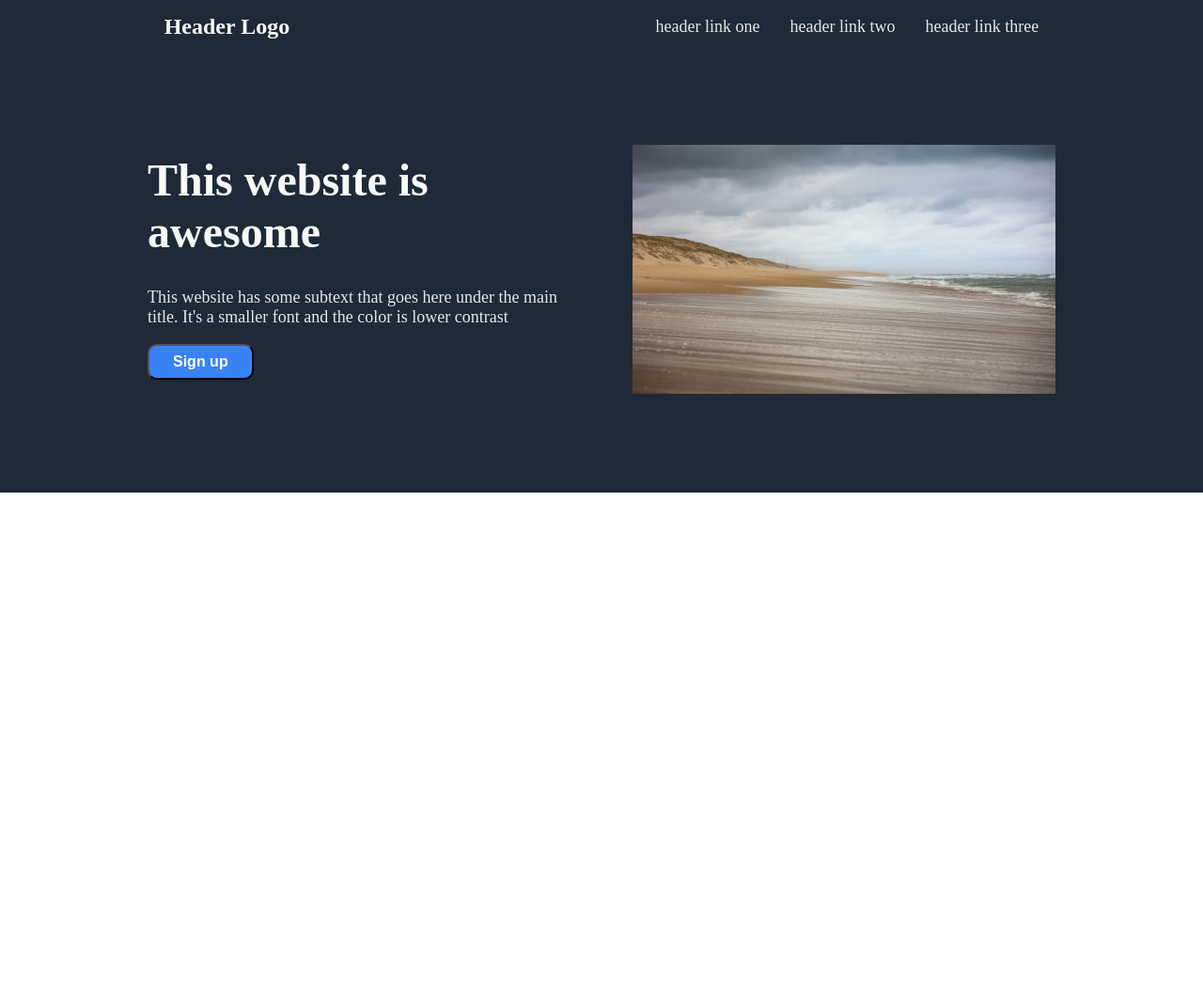
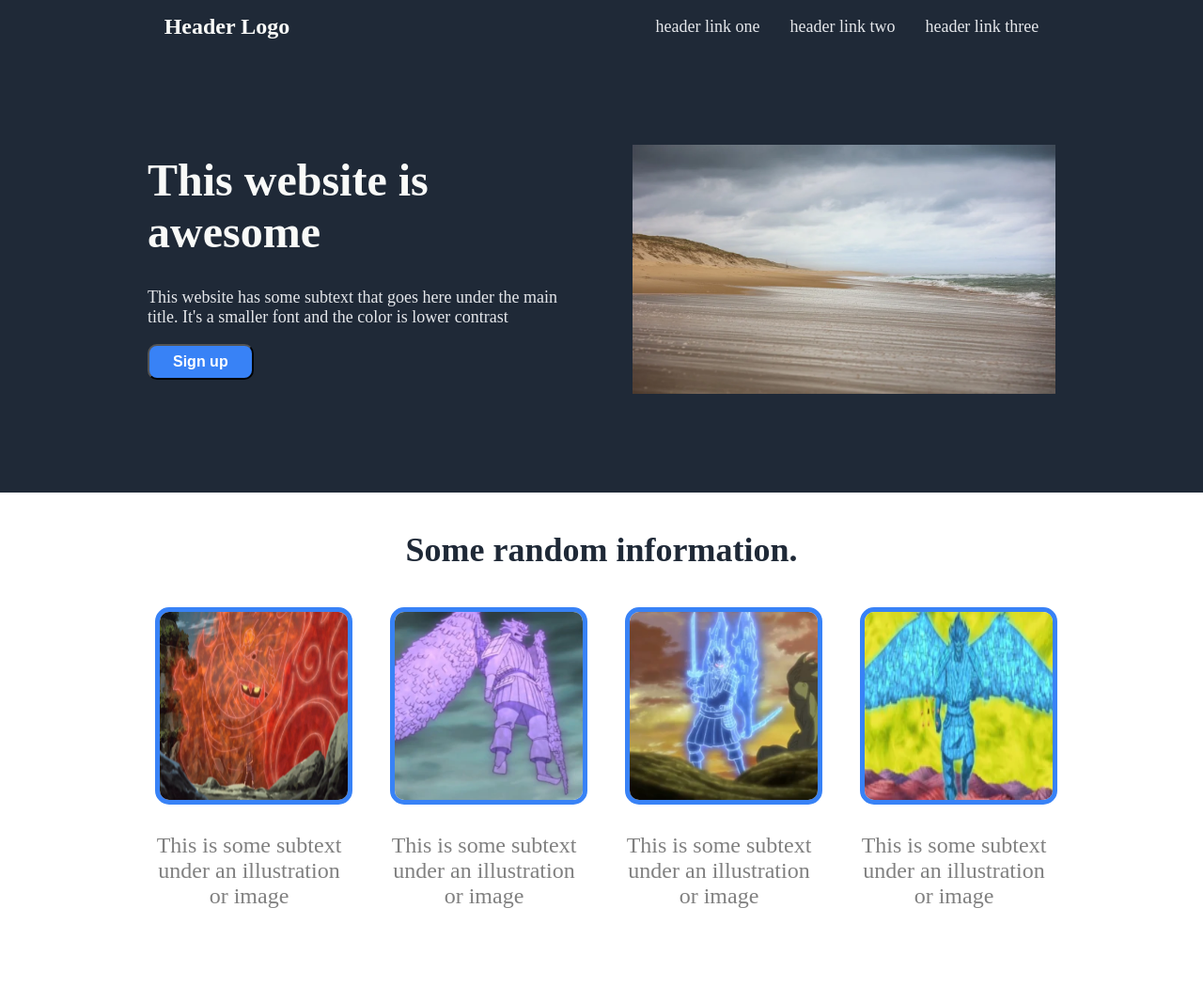
Before and after one commit to B-Dollaz/odin-landing-page-prev, a plain HTML site: page index.html in a window 1280 px wide. Shown: the whole page at 94% size. Before the commit the page ends 800 px from the top, so only its background shows below. Drawn offline with Linux system fonts and the light colour scheme.

Commit message:
Add first section of body

```diff
--- a/index.html
+++ b/index.html
@@ -27,7 +27,30 @@
             </div>
         </header>
         <main>
+            <div>
+                <div class="infohead">Some random information.</div>
+                <div class="susanoodiv">
+                    <div class="itachi">
+                        <img src="imgs/susanoo-itachi.png" class="susanoo">
+                        <p>This is some subtext under an illustration or image</p>
+                    </div>
+                    <div class="sasuke">
+                        <img src="imgs/susanoo-sasuke.png" class="susanoo">
+                        <p>This is some subtext under an illustration or image</p>
+                    </div>
+                    <div class="madara">
+                        <img src="imgs/susanoo-madara.png" class="susanoo">
+                        <p>This is some subtext under an illustration or image</p>
+                    </div>
+                    <div class="kakashi">
+                        <img src="imgs/susanoo-kakashi.png" class="susanoo">
+                        <p>This is some subtext under an illustration or image</p>
+                    </div>
+                </div>
+            </div>
+            <div>
 
+            </div>
         </main>
         <footer>
 
--- a/style.css
+++ b/style.css
@@ -76,6 +76,39 @@ footer {
 
 }
 
-/* * {
+/* BODY */
+
+.infohead {
+    color: #1F2937;
+    font-size: 36px;
+    font-weight: 900;
+    text-align: center;
+    padding: 40px;
+}
+
+.susanoodiv {
+    display: flex;
+    justify-content: center;
+    gap: 50px;
+}
+
+.susanoo {
+    height: 200px;
+    width: 200px;
+    border: 5px solid #3882F6;
+    border-radius: 15px;
+}
+
+.itachi,
+.sasuke,
+.madara,
+.kakashi {
+    text-align: center;
+    width: 200px;
+    font-size: 24px;
+    color: grey;
+    padding-bottom: 75px;
+}
+ /* * {
     border: 1px solid red;
 } */
```
Also changed, not shown: imgs/susanoo-itachi.png (added), imgs/susanoo-kakashi.png (added), imgs/susanoo-madara.png (added), imgs/susanoo-sasuke.png (added).
